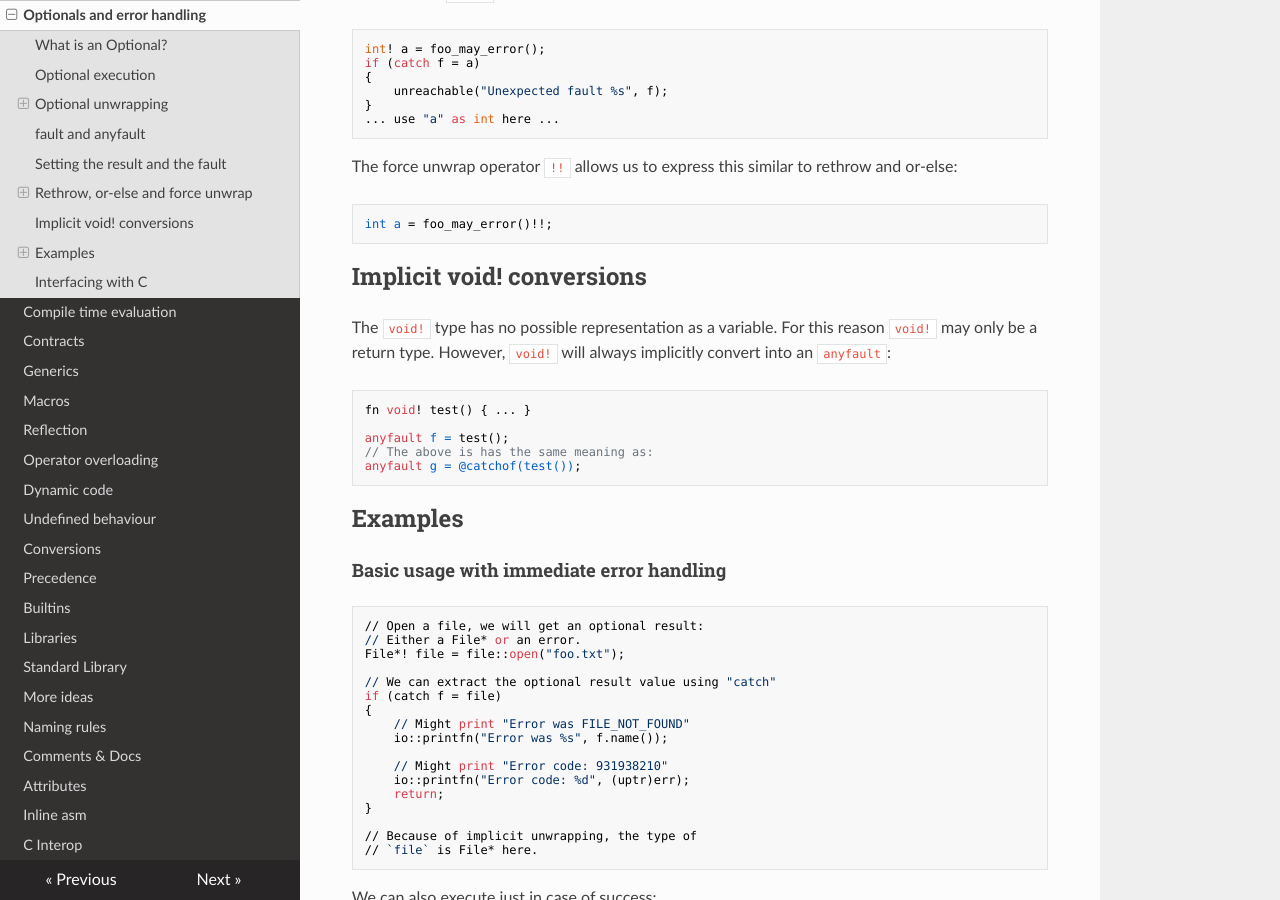
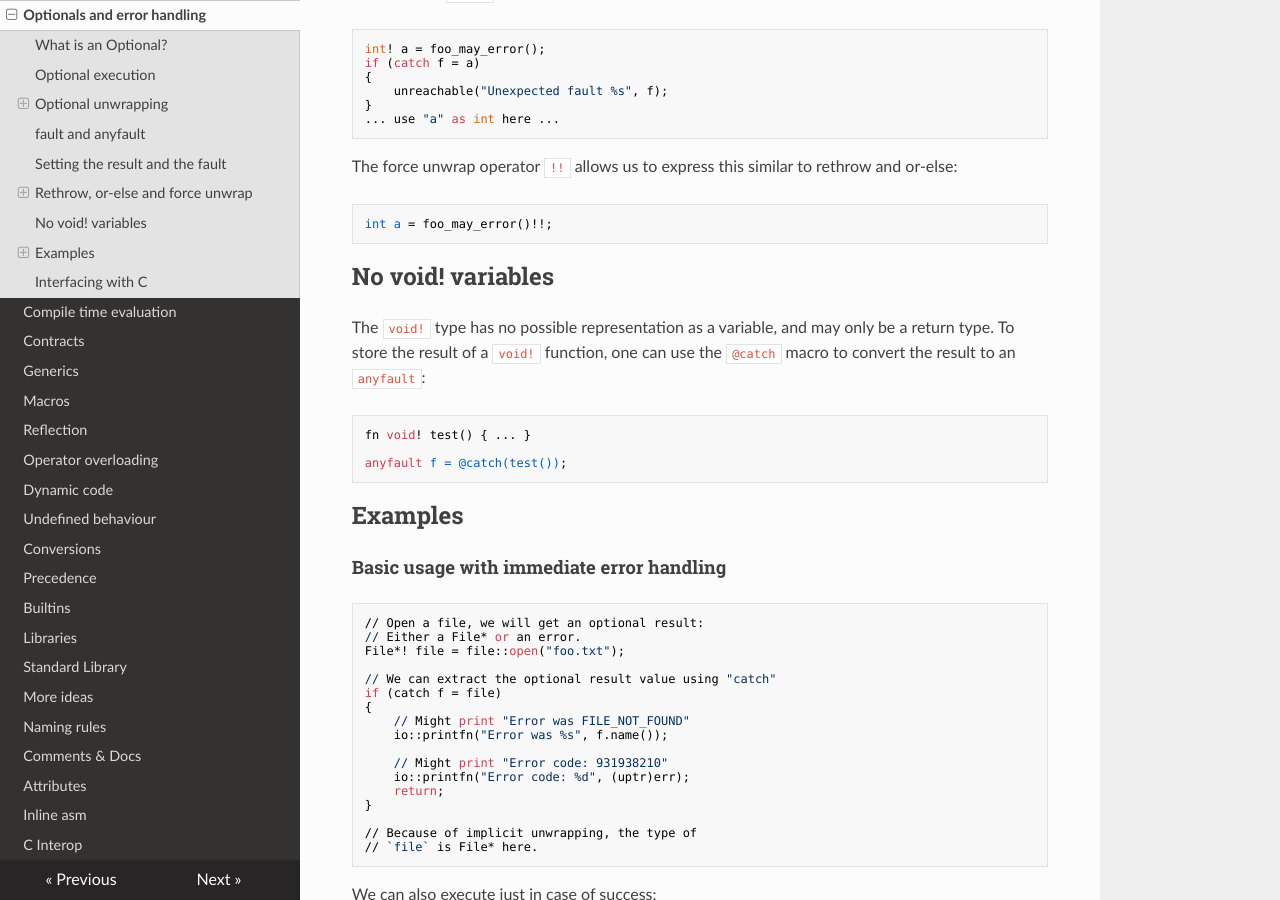
Before and after one commit to c3lang/c3docs-old, an MkDocs documentation site: the page built from docs/optionals.md, in a window 1280 px wide and 900 px high, scrolled down 6268 px. Built offline with MkDocs 1.6.1, drawn with Linux system fonts in a browser that asks for light colours; nearby versions of some CDN libraries; some of the changed text lies outside the part shown.

Commit message:
Update @catchof, void!

```diff
--- a/docs/optionals.md
+++ b/docs/optionals.md
@@ -162,12 +162,12 @@ the variable becomes implicit unwrapped to its result type in that scope:
 
 ### Getting the fault without unwrapping
 
-If-catch is not necessary in order to get the underlying fault from any Optional. Instead the macro `@catchof`
+If-catch is not necessary in order to get the underlying fault from any Optional. Instead the macro `@catch`
 may be used.
 
     int! a = ...
 
-    anyfault f = @catchof(a);
+    anyfault f = @catch(a);
 
     if (!f)
     {
@@ -211,12 +211,12 @@ The above being equivalent to:
 ### Testing for a result without unwrapping
 
 The `@ok` macro will return `true` is an Optional is a result and `false`
-it is a fault. Functionally it is equivalent to `!@catchof`
+it is a fault. Functionally it is equivalent to `!@catch`
 
     int! a = ...
 
     bool was_ok = @ok(a);
-    assert(was_ok == !@catchof(a));
+    assert(was_ok == !@catch(a));
 
 ## `fault` and `anyfault`
 
@@ -312,16 +312,16 @@ The force unwrap operator `!!` allows us to express this similar to rethrow and
 
     int a = foo_may_error()!!;
 
-## Implicit void! conversions
+## No void! variables
 
-The `void!` type has no possible representation as a variable. For this reason `void!` may
-only be a return type. However, `void!` will always implicitly convert into an `anyfault`:
+The `void!` type has no possible representation as a variable, and may
+only be a return type. To store the result of a `void!` function,
+one can use the `@catch` macro to convert the result to
+an `anyfault`:
 
     fn void! test() { ... }
 
-    anyfault f = test();
-    // The above is has the same meaning as:
-    anyfault g = @catchof(test());
+    anyfault f = @catch(test());
 
 ## Examples
 
@@ -473,7 +473,7 @@ fn void do_something_to_file()
     fn void test_catch()
     {
         int! i = get_something();
-        anyfault maybe_fault = @catchof(i);
+        anyfault maybe_fault = @catch(i);
         if (maybe_fault)
         {
             // Do something with the fault
```
Also changed, not shown: docs/changes.md (+4 -0 lines), docs/index.md (+1 -1 lines).
